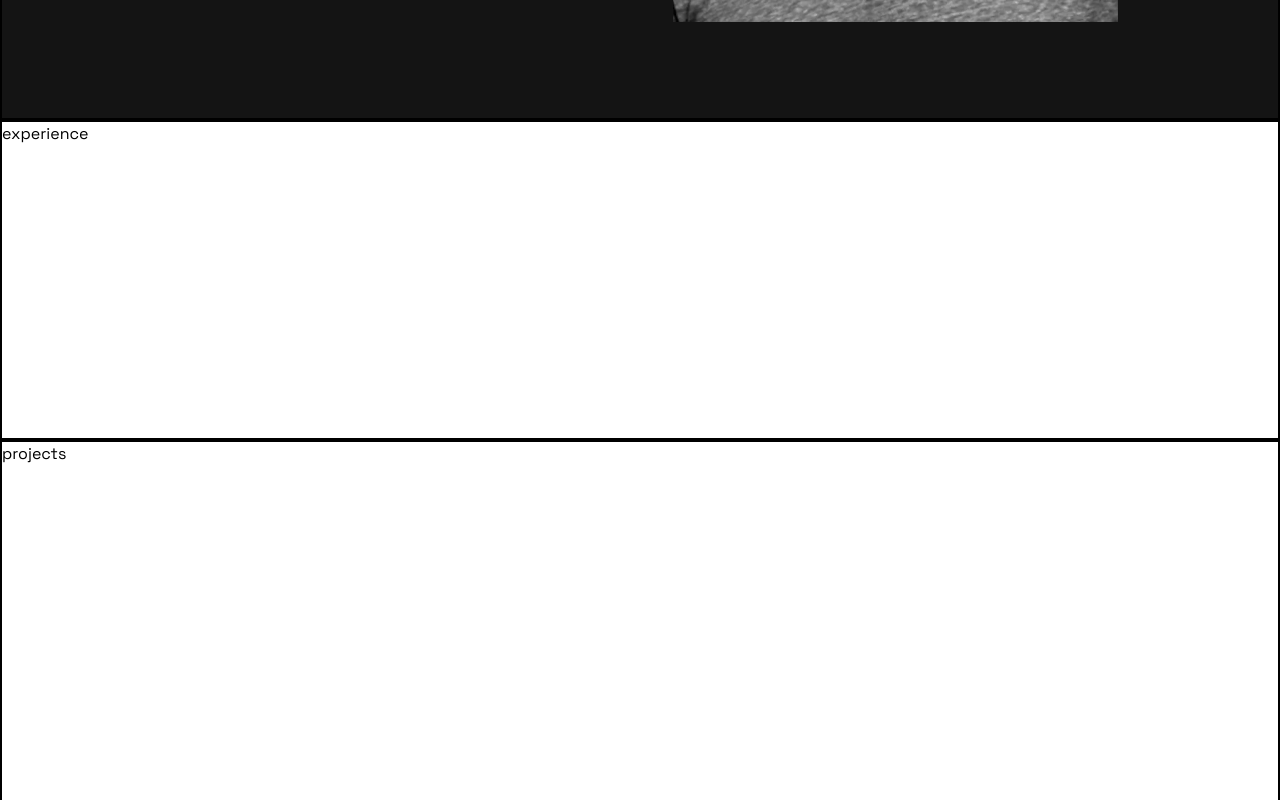
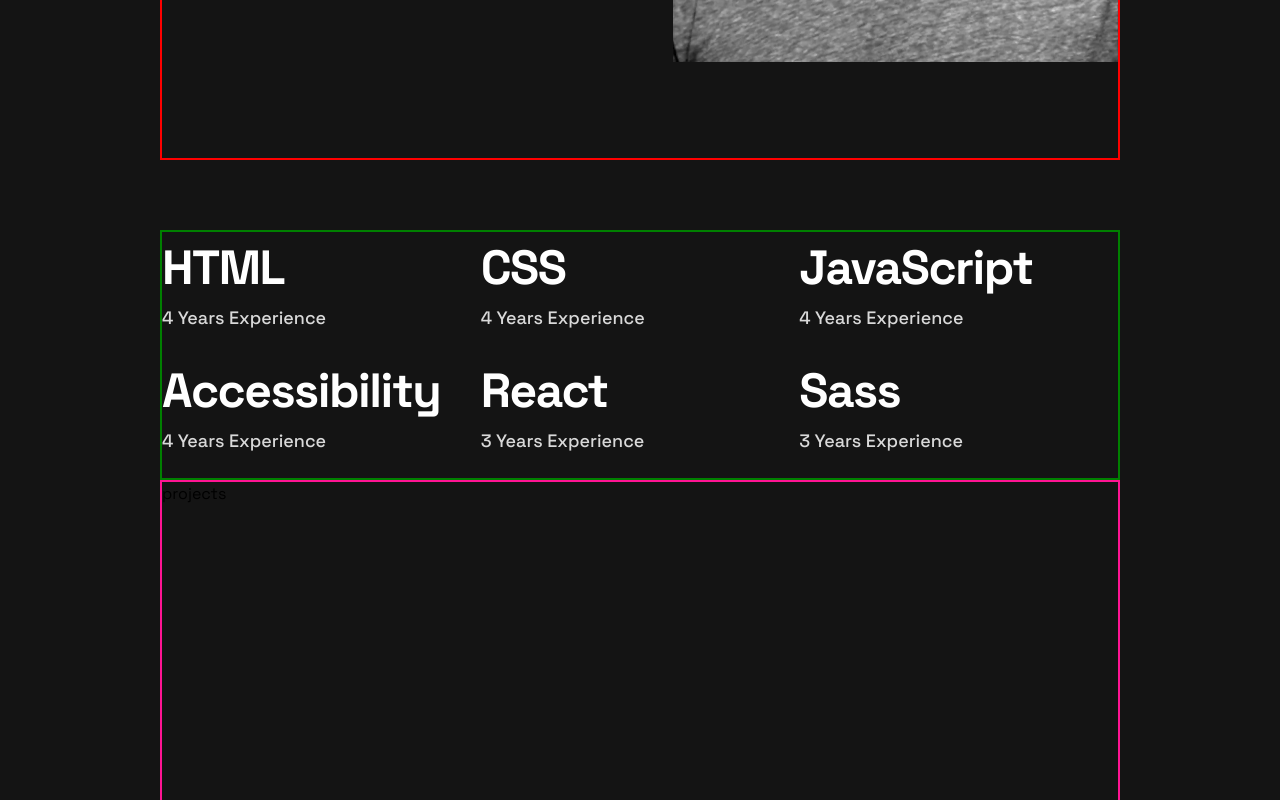
Before and after one commit to seamissu/developer-portfolio, a Next.js app: page / in a window 1280 px wide. Shown: the part 700-1500 px from the top of the page. Built offline with nearby package versions, Linux system fonts and the light colour scheme.

Commit message:
complete Experience area

```diff
--- a/src/app/page.js
+++ b/src/app/page.js
@@ -4,13 +4,14 @@ import styled from 'styled-components';
 import GlobalStyles from '@/components/GlobalStyles';
 
 import Header from '@/components/Header';
+import Experience from '@/components/Experience';
 
 export default function Home() {
   return (
     <>
       <Wrapper>
         <Header />
-        <section>experience</section>
+        <Experience />
         <main>projects</main>
         <div>form</div>
         <footer>footer</footer>
@@ -24,6 +25,8 @@ export default function Home() {
 const Wrapper = styled.div`
   display: grid;
   min-height: 100%;
+  background-color: var(--black);
+
   grid-template-areas:
     'header'
     'experience'
@@ -32,16 +35,24 @@ const Wrapper = styled.div`
     'footer';
   grid-template-rows: 820px 320px 1800px 500px 180px;
 
-  & > header,
-  & > section,
-  & > main,
+  padding-left: 160px;
+  padding-right: 160px;
+  padding-top: 40px;
+
+  & > header {
+    border: 2px solid red;
+  }
+
+  & > section {
+    border: 2px solid green;
+  }
+  & > main {
+    border: 2px solid deeppink;
+  }
+
   & > div,
   & > footer {
     border: 2px solid black;
-  }
-
-  & > section {
-    grid-area: experience;
   }
 
   & > main {
--- /dev/null
+++ b/src/components/Experience/Experience.js
@@ -0,0 +1,62 @@
+import React from 'react';
+import styled from 'styled-components';
+
+function Experience() {
+  return (
+    <Wrapper>
+      <article>
+        <Heading>HTML</Heading>
+        <Duration>4 Years Experience</Duration>
+      </article>
+      <article>
+        <Heading>CSS</Heading>
+        <Duration>4 Years Experience</Duration>
+      </article>
+      <article>
+        <Heading>JavaScript</Heading>
+        <Duration>4 Years Experience</Duration>
+      </article>
+      <article>
+        <Heading>Accessibility</Heading>
+        <Duration>4 Years Experience</Duration>
+      </article>
+      <article>
+        <Heading>React</Heading>
+        <Duration>3 Years Experience</Duration>
+      </article>
+      <article>
+        <Heading>Sass</Heading>
+        <Duration>3 Years Experience</Duration>
+      </article>
+    </Wrapper>
+  );
+}
+
+const Wrapper = styled.section`
+  grid-area: experience;
+  background-color: var(--black);
+  color: var(--white);
+
+  display: grid;
+  grid-template-columns: repeat(3, 1fr);
+  grid-template-rows: repeat(2, 1fr);
+
+  /* padding-left: 160px;
+  padding-right: 160px; */
+
+  margin-top: 70px;
+`;
+
+const Heading = styled.h2`
+  font-size: var(--font-size-heading-large);
+  font-weight: var(--font-weight-bold);
+  letter-spacing: -1.5px;
+`;
+
+const Duration = styled.p`
+  color: var(--gray);
+  font-size: var(--font-size-text-large);
+  font-weight: var(--font-weight-medium);
+`;
+
+export default Experience;
--- /dev/null
+++ b/src/components/Experience/index.js
@@ -0,0 +1,2 @@
+export * from './Experience';
+export { default } from './Experience';
--- a/src/components/Header/Header.js
+++ b/src/components/Header/Header.js
@@ -7,7 +7,7 @@ function Header() {
   return (
     <Wrapper>
       <Image
-        style={{ position: 'absolute', top: '0px', right: '160px' }}
+        style={{ position: 'absolute', top: '0px', right: '0px' }}
         src="/images/image-profile-desktop.webp"
         alt="profile image"
         height={720}
@@ -62,10 +62,11 @@ function Header() {
 const Wrapper = styled.header`
   grid-area: header;
   background-color: var(--black);
-  padding-left: 160px;
+  /* padding-left: 160px;
   padding-right: 160px;
-  padding-top: 40px;
+  padding-top: 40px; */
   position: relative;
+  border-bottom: 1px solid var(--white);
 `;
 
 const Superheader = styled.nav`
```
Also changed, not shown: page_text.html (+0 -30 lines).
